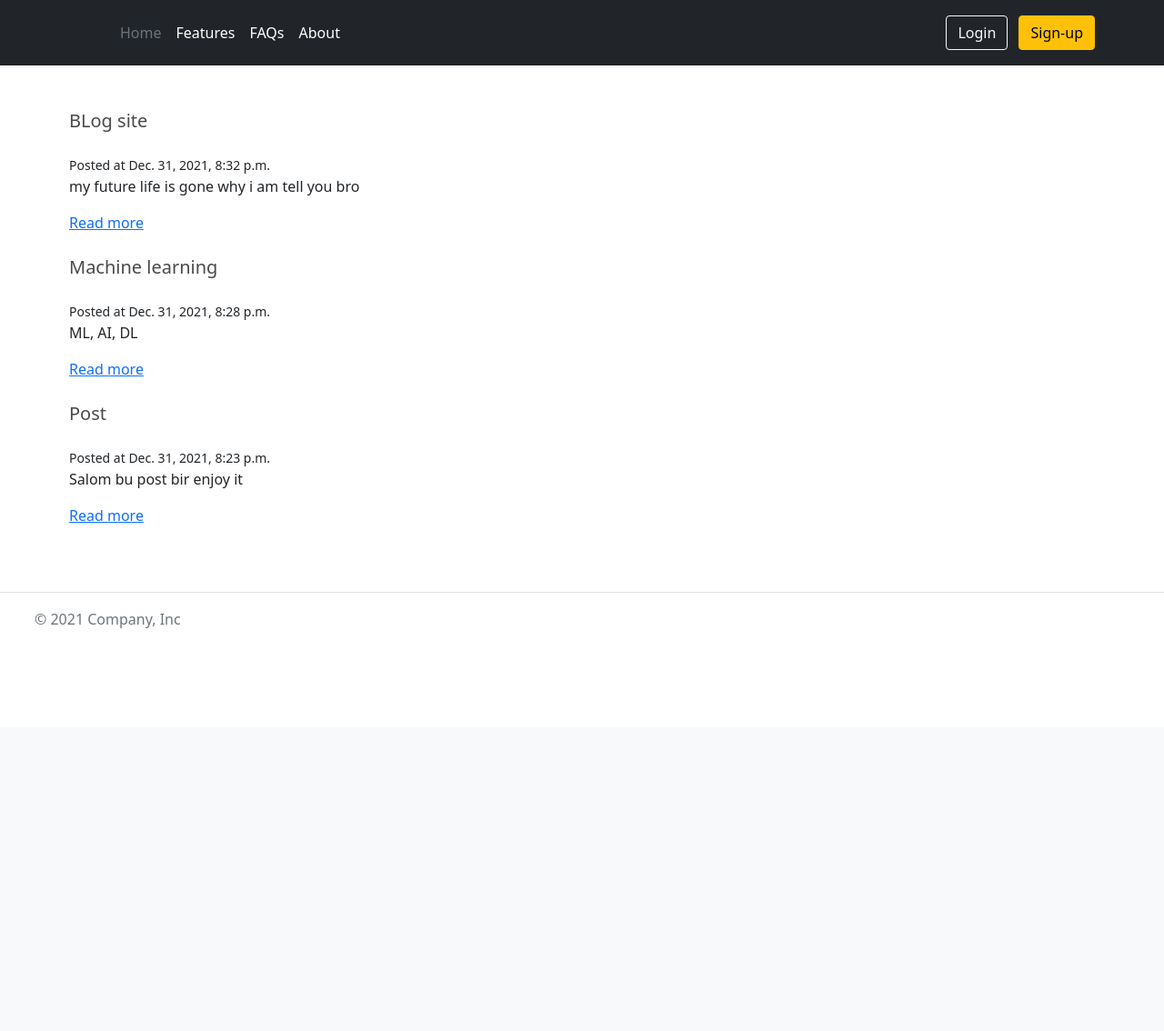
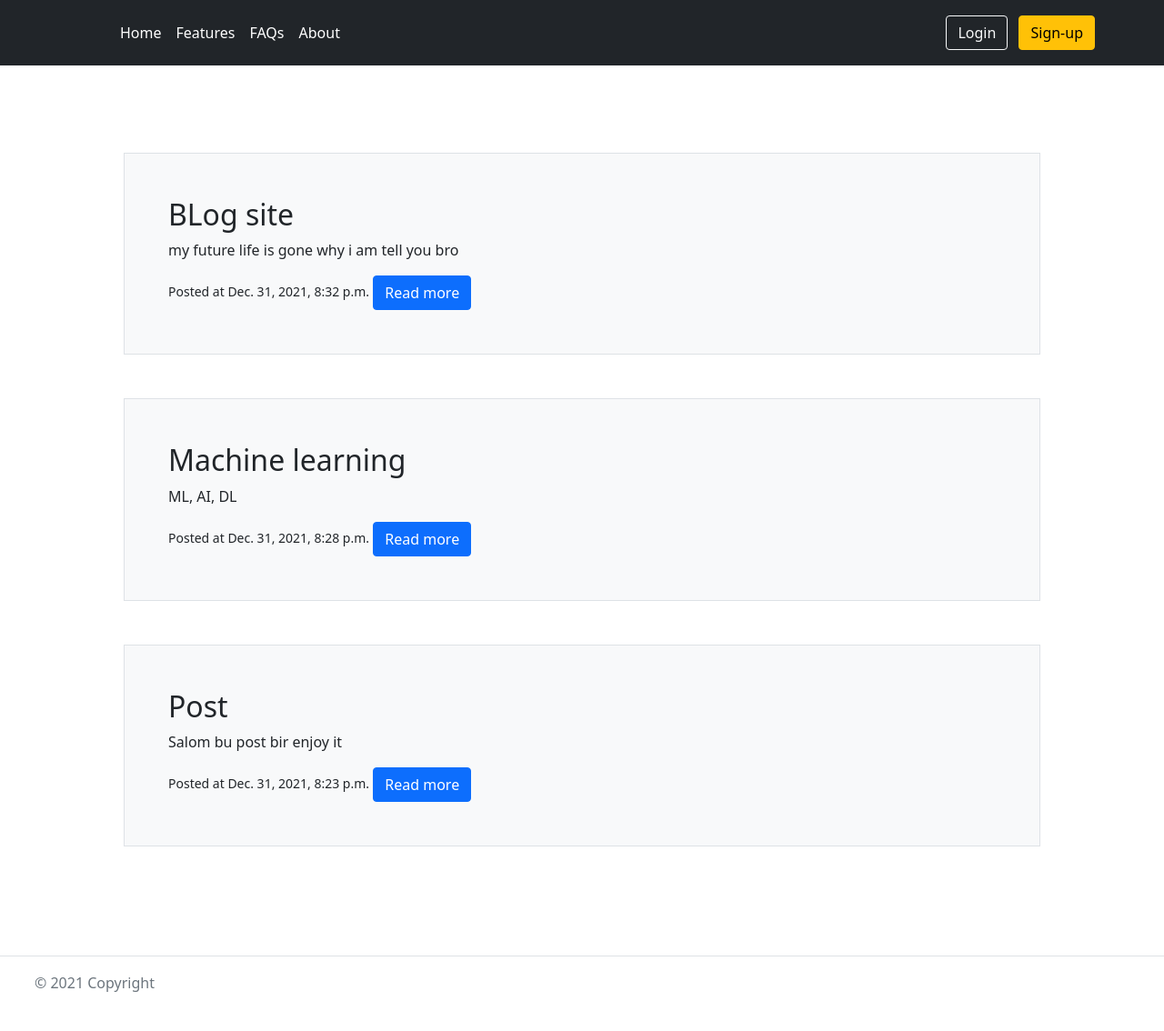
Before and after one commit to AAbdurakhmanov/blogsite_with_py_django, a Django app: page / in a window 1280 px wide. Shown: the whole page at 91% size. Before the commit the page ends 691 px from the top, so only its background shows below. Run offline with Django 3.2, Linux system fonts and the light colour scheme; data comes from the database, SQL or seed files in the repository; both versions use the stored data as it was after the commit.

Commit message:
added some design

```diff
--- a/blogapp/templates/blogapp/base.html
+++ b/blogapp/templates/blogapp/base.html
@@ -3,11 +3,11 @@
   <head>
     <meta charset="utf-8">
     <meta name="viewport" content="width=device-width, initial-scale=1">
-    <title>Blaa bla</title>
+    <title>Your blog</title>
 
     {% load static %}
     <!-- Favicon -->
-    <link rel="icon" href="{% static 'blogapp/imgs/atom.png' %}">
+    <link rel="icon" href="{% static 'blogapp/imgs/blog.png' %}">
     <link rel="stylesheet" href="https://cdn.jsdelivr.net/npm/bulma@0.9.1/css/bulma.min.css">
 
     <!-- Style css -->
@@ -28,9 +28,8 @@
           <a href="/" class="d-flex align-items-center mb-2 mb-lg-0 text-white text-decoration-none">
             <svg class="bi me-2" width="40" height="32" role="img" aria-label="Bootstrap"><use xlink:href="#bootstrap"></use></svg>
           </a>
-
           <ul class="nav col-12 col-lg-auto me-lg-auto mb-2 justify-content-center mb-md-0">
-            <li><a href="#" class="nav-link px-2 text-secondary">Home</a></li>
+            <li><a href="{% url 'home' %}" class="nav-link px-2 text-white">Home</a></li>
             <li><a href="#" class="nav-link px-2 text-white">Features</a></li>
             <li><a href="#" class="nav-link px-2 text-white">FAQs</a></li>
             <li><a href="#" class="nav-link px-2 text-white">About</a></li>
@@ -53,7 +52,7 @@
         <a href="/" class="mb-3 me-2 mb-md-0 text-muted text-decoration-none lh-1">
           <svg class="bi" width="30" height="24"><use xlink:href="#bootstrap"></use></svg>
         </a>
-        <span class="text-muted">© 2021 Company, Inc</span>
+        <span class="text-muted">© 2021 Copyright</span>
       </div>
 
       <ul class="nav col-md-4 justify-content-end list-unstyled d-flex">
--- a/blogapp/templates/blogapp/index.html
+++ b/blogapp/templates/blogapp/index.html
@@ -2,11 +2,14 @@
 
 {% block content %}
 	{% for post in posts %}
-		<div class="post block">
-			<h2 class="subtitle">{{ post.title }}</h2>
-			<small>Posted at {{ post.date_added }}</small>
-			<p>{{ post.intro }}</p>
-			<a href="{% url 'post_detail' post.slug %}">Read more</a>
+		<div class="container">
+			<div class="h-100 p-5 m-6 bg-light border rounded-6">
+				<h2 class="">{{ post.title }}</h2>
+				<p>{{ post.intro }}</p>
+				<small>Posted at {{ post.date_added }}</small>
+				<a href="{% url 'post_detail' post.slug %}"><button class="btn btn btn-primary" type="button">Read more</button></a>
+			</div>
 		</div>
 	{% endfor %}
+
 {% endblock %}
--- a/blogapp/templates/blogapp/post_detail.html
+++ b/blogapp/templates/blogapp/post_detail.html
@@ -1,5 +1,7 @@
 {% extends 'blogapp/base.html' %}
 {% block content %}
+	<div class="container">
+		<a href="{% url 'home' %}"><button type="button" class="btn btn-primary">back</button></a>
 		<h1 class="title">{{ post.title }}</h1>
 		<small>Posted at {{ post.date_added }}</small>
 		<p><strong>{{ post.intro }}</strong></p>
@@ -38,4 +40,5 @@
 				</div>
 			</div>
 		</form>
+	</div>
 {% endblock %}
```
Also changed, not shown: db.sqlite3. Lines whose indentation alone changed are shown as unchanged.
